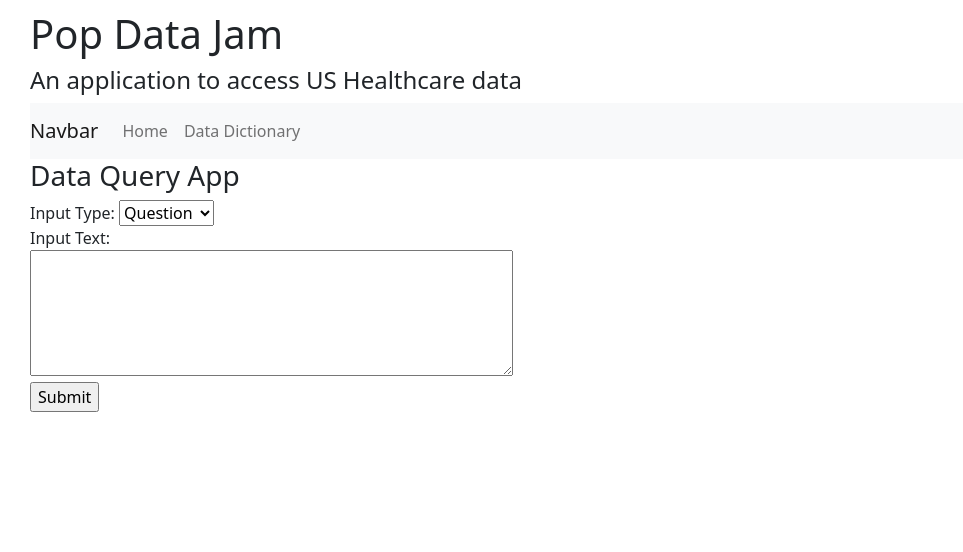
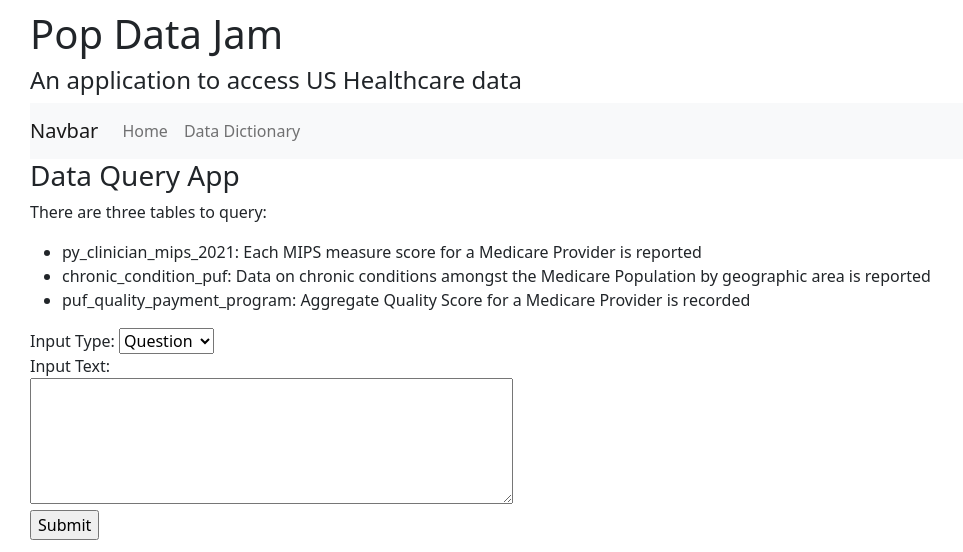
Before and after one commit to Ayiti-Analytics/rechech_sql, a Flask app: page / in a window 1280 px wide. Shown: the top 552 px of the page, without its empty margins (0-963 px from the left). Run offline with Flask 3, Linux system fonts and the light colour scheme; some libraries are stand-ins or nearby versions.

Commit message:
added SQL tables to query app to make it easier to write queries

```diff
--- a/templates/index.html
+++ b/templates/index.html
@@ -4,6 +4,12 @@
 <body>
   {% block content %}
   <h3>Data Query App</h3>
+  <p>There are three tables to query:</p>
+  <ul>
+    <li>py_clinician_mips_2021: Each MIPS measure score for a Medicare Provider is reported</li>
+    <li>chronic_condition_puf: Data on chronic conditions amongst the Medicare Population by geographic area is reported</li>
+    <li>puf_quality_payment_program: Aggregate Quality Score for a Medicare Provider is recorded</li>
+  </ul>
   <form method="post">
     <label for="input_type">Input Type:</label>
     <select name="input_type" id="input_type">
```
